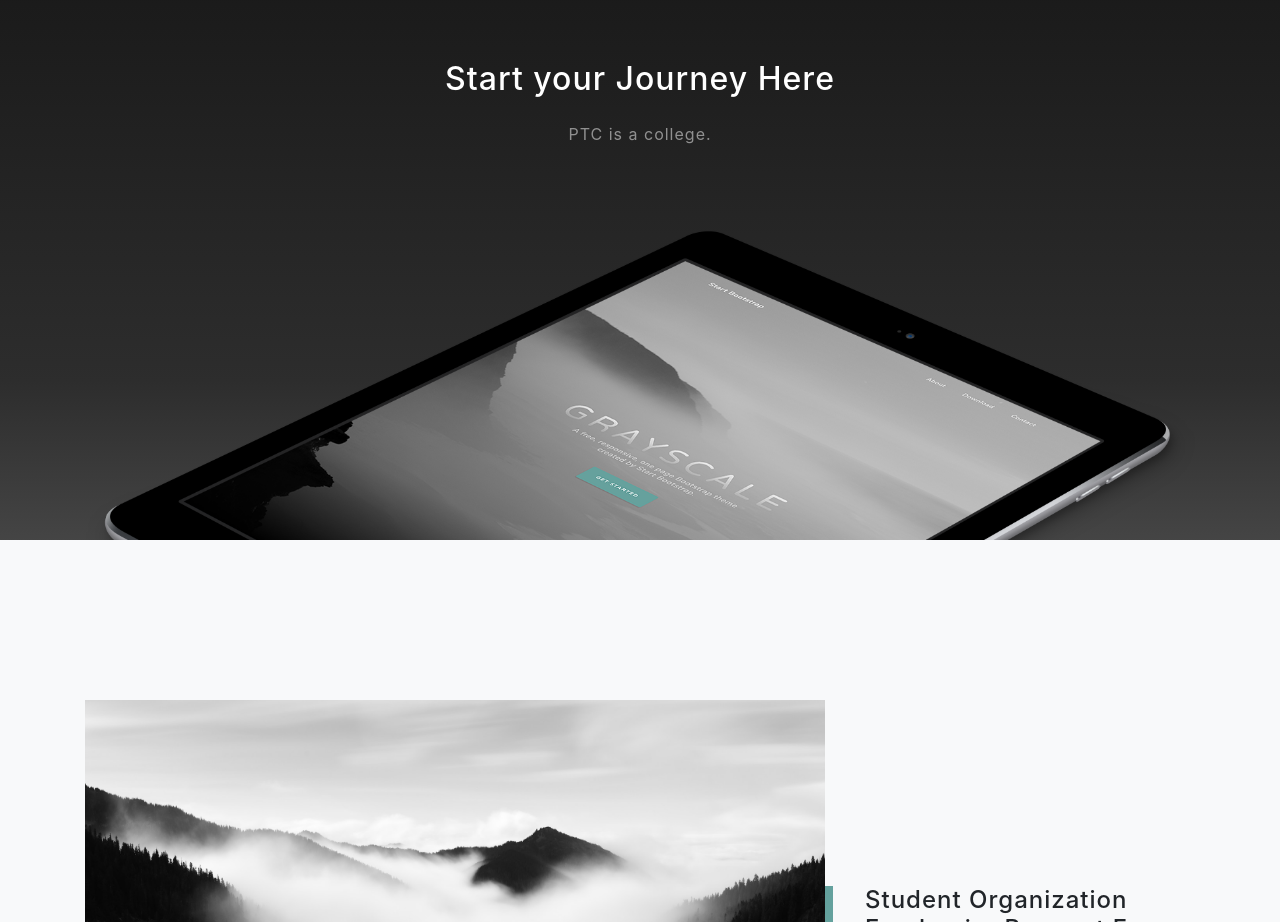
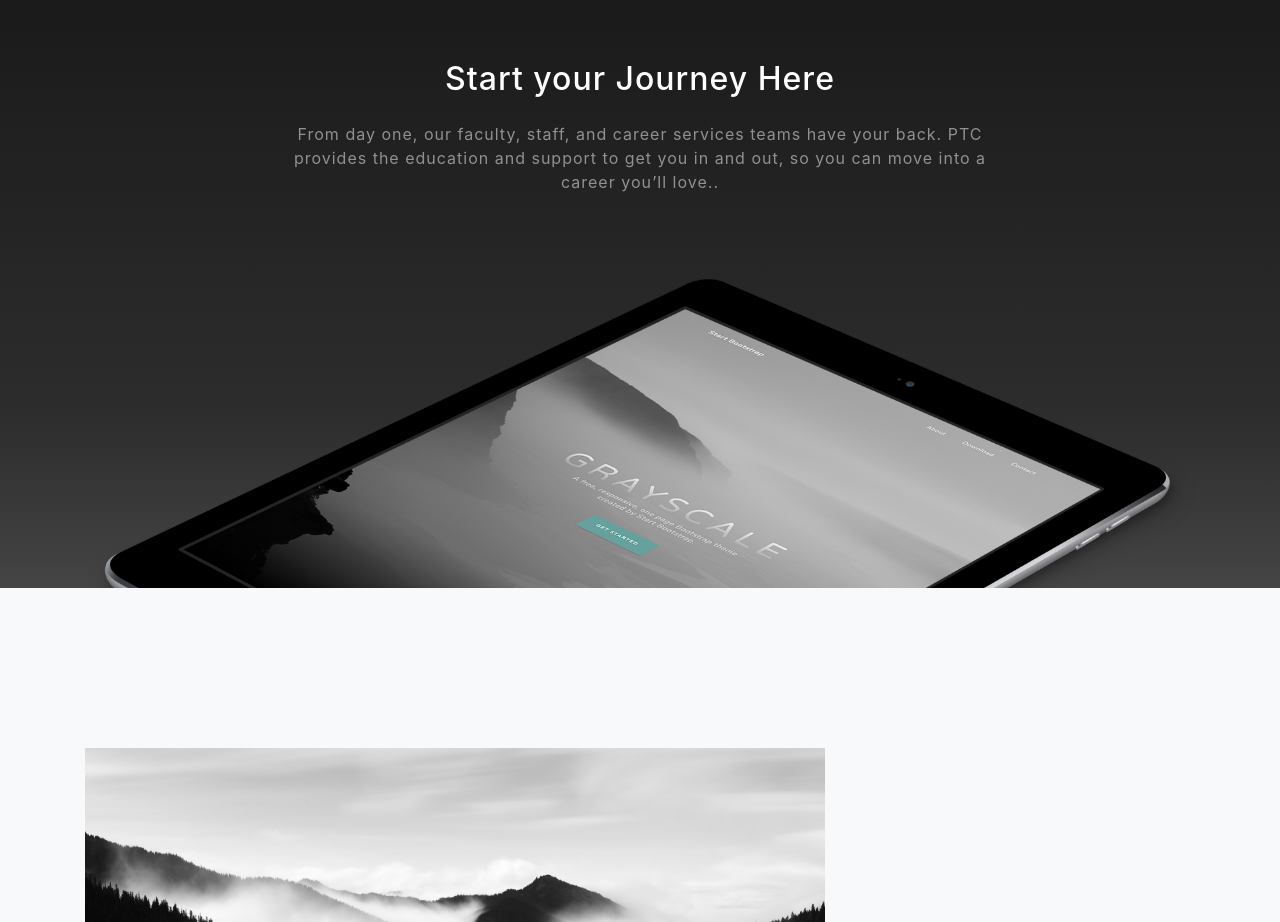
Before and after one commit to Kyle-png/EnvisionActivities, a website with bundled scripts: page startbootstrap-grayscale-gh-pages/index.html in a window 1280 px wide. Shown: the part 900-1822 px from the top of the page. Built offline with nearby package versions, Linux system fonts and the light colour scheme.

Commit message:
Update index.html

```diff
--- a/startbootstrap-grayscale-gh-pages/index.html
+++ b/startbootstrap-grayscale-gh-pages/index.html
@@ -66,7 +66,7 @@
             <div class="row">
                 <div class="col-lg-8 mx-auto">
                     <h2 class="text-white mb-4">Start your Journey Here</h2>
-                    <p class="text-white-50">PTC is a college.
+                    <p class="text-white-50">From day one, our faculty, staff, and career services teams have your back. PTC provides the education and support to get you in and out, so you can move into a career you’ll love..
 
                 </div>
             </div>
```
